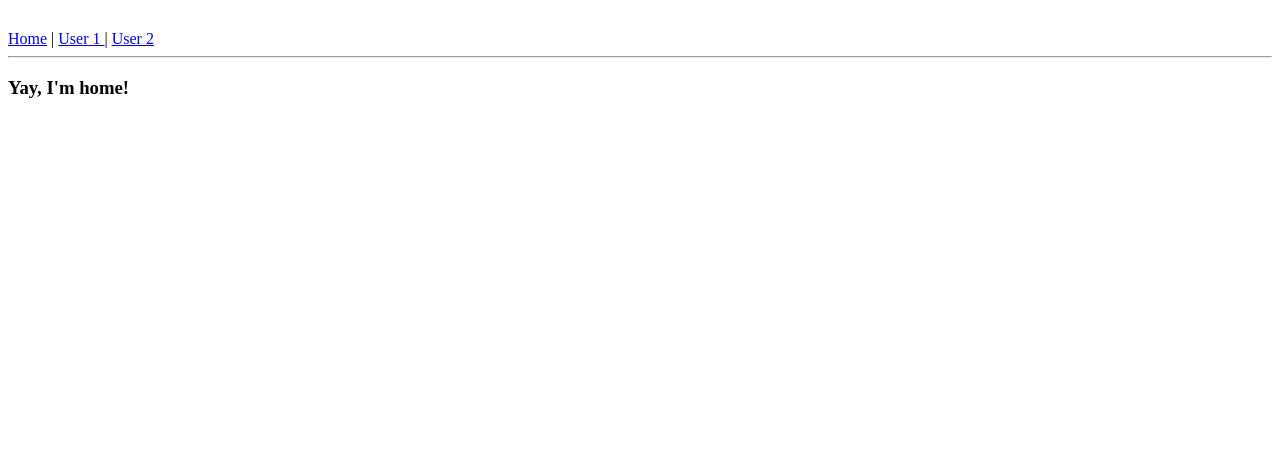
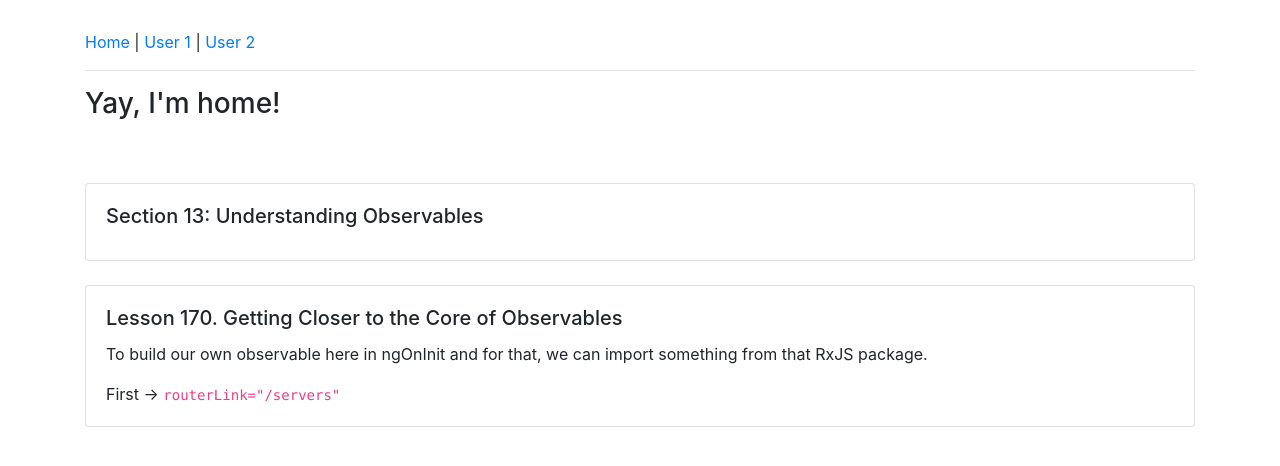
Before and after one commit to Sandro81/angularCourse-Observables, an Angular app: page / in a window 1280 px wide. Shown: the top 466 px of the page. Built offline with nearby package versions, Linux system fonts and the light colour scheme.

Commit message:
Observable

```diff
--- a/angular.json
+++ b/angular.json
@@ -24,6 +24,7 @@
               "src/assets"
             ],
             "styles": [
+              "node_modules/bootstrap/dist/css/bootstrap.min.css",
               "src/styles.css"
             ],
             "scripts": []
--- a/package.json
+++ b/package.json
@@ -19,6 +19,7 @@
     "@angular/platform-browser": "~8.2.0",
     "@angular/platform-browser-dynamic": "~8.2.0",
     "@angular/router": "~8.2.0",
+    "bootstrap": "^4.3.1",
     "rxjs": "~6.4.0",
     "tslib": "^1.10.0",
     "zone.js": "~0.9.1"
--- a/src/app/app.component.html
+++ b/src/app/app.component.html
@@ -18,3 +18,36 @@
     </div>
   </div>
 </div>
+<div class="container">
+  <div class="row">
+    <div class="col">
+      <br>
+      <div class="card">
+        <div class="card-body">
+          <h5 class="card-title">Section 13: Understanding Observables</h5>
+        </div>
+      </div>
+
+      <br>
+      <div class="card">
+        <div class="card-body">
+          <h5 class="card-title">Lesson 170. Getting Closer to the Core of Observables</h5>
+          <p class="card-text"> To build our own observable here in ngOnInit and for that, we can import something from that RxJS package. </p>
+          <p class="card-text">First -> <code>routerLink="/servers" </code></p>
+        </div>
+      </div>
+      <!--
+      <br>
+      <div class="card">
+        <div class="card-body">
+          <h5 class="card-title">Lesson xxx -> </h5>
+          <p class="card-text"> - </p>
+          <p class="card-text"> <code>routerLink="/servers" </code></p>
+        </div>
+      </div>
+-->
+
+
+    </div>
+  </div>
+</div>
```
Also changed, not shown: 1 other file (tests, documents, lock files or other folders).
